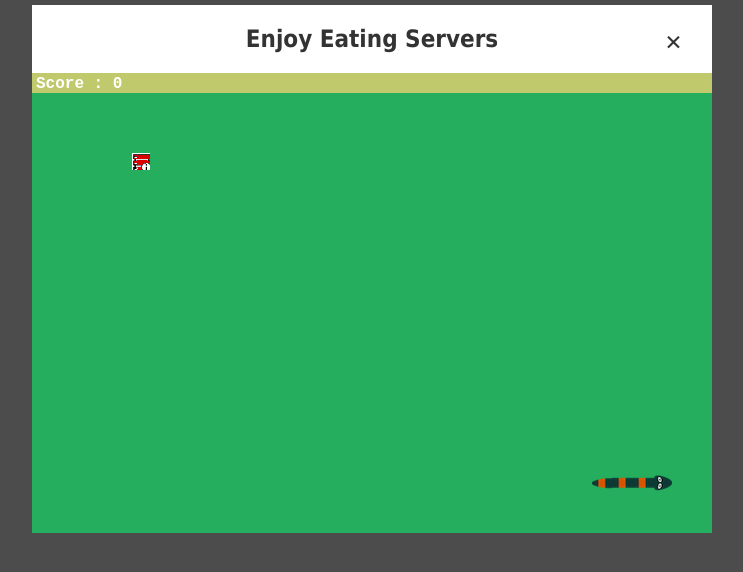
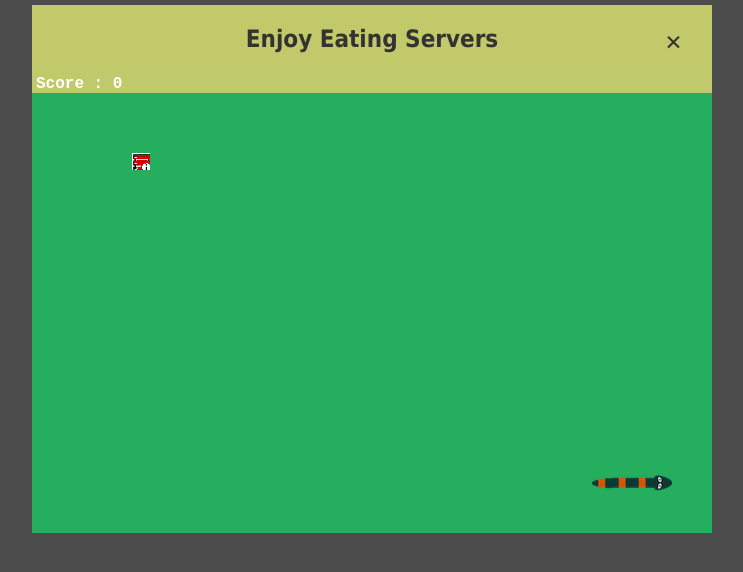
Before and after one commit to krishnavk/snake-game, a plain HTML site: page index.html in a window 1280 px wide. Both pictures are taken after a click on the element "Eat many servers". Shown: the whole page, without its empty margins (268-1011 px from the left). Drawn offline with Linux system fonts and the light colour scheme.

Commit message:
top heading background changed

```diff
--- a/css/style.css
+++ b/css/style.css
@@ -43,7 +43,7 @@
 .popup {
   margin: 70px auto;
   padding: 20px;
-  background: #fff;
+  background: #C2C96A;
   position: relative;
   transition: all 5s ease-in-out;
   width: 640px;
```
